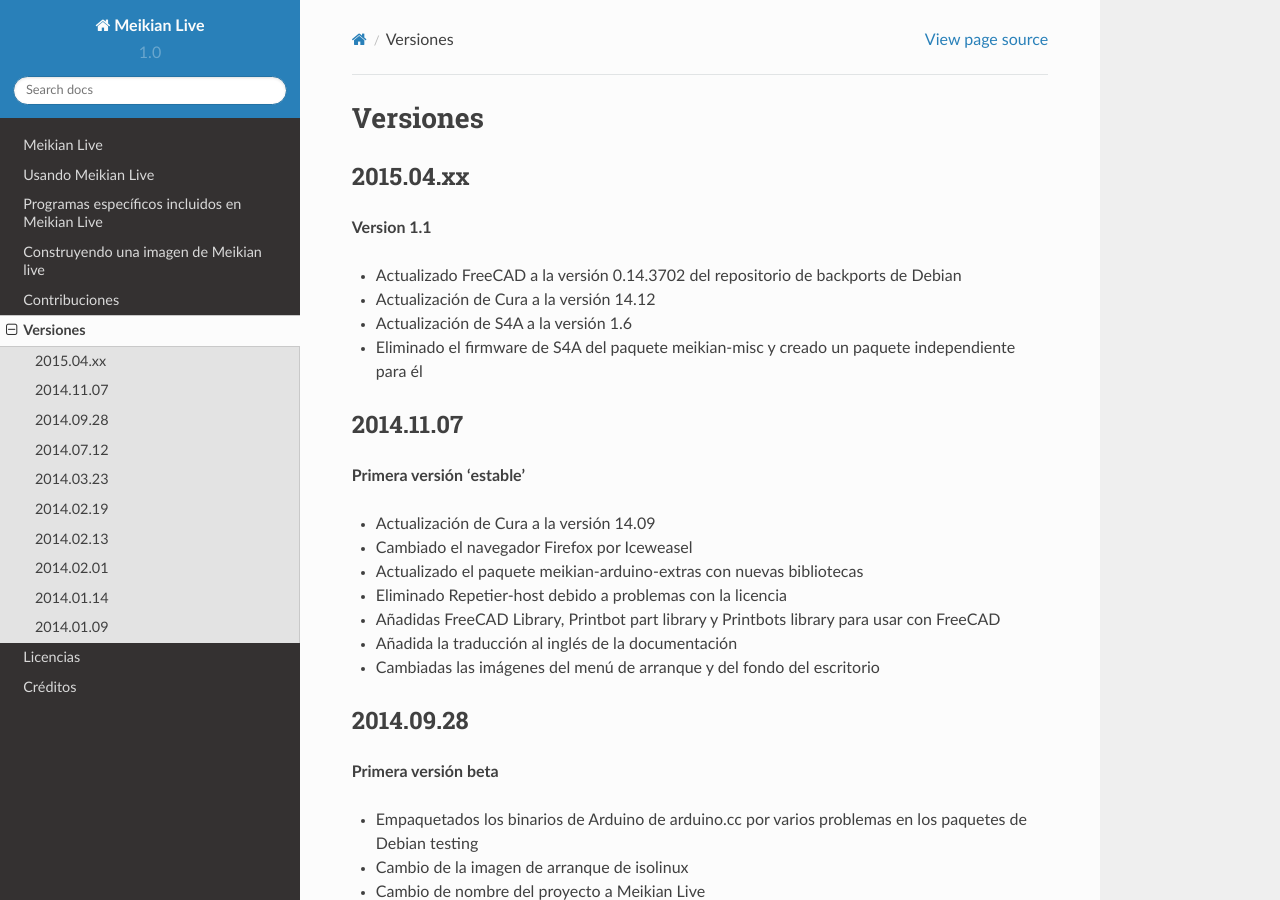
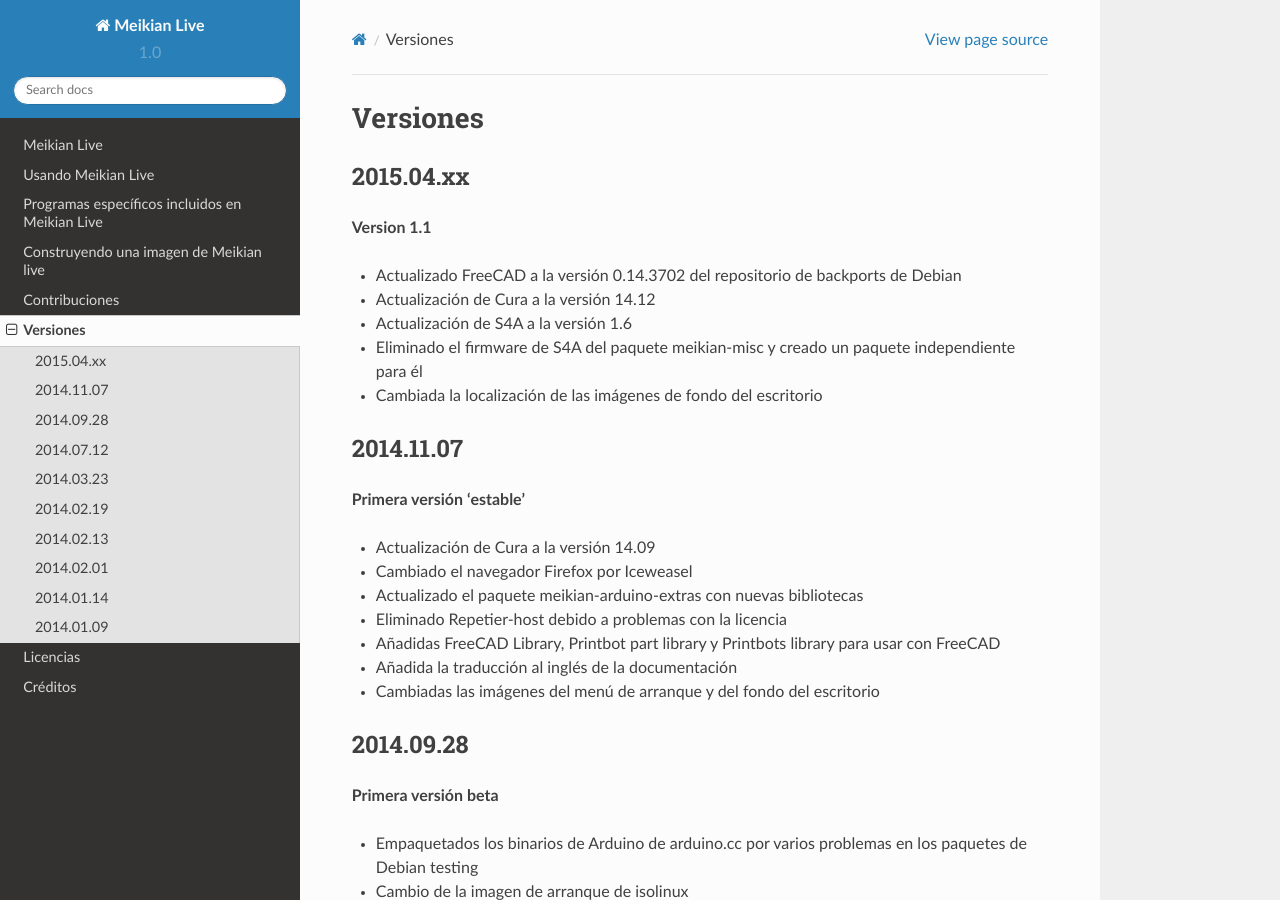
Before and after one commit to mo22de/meikian-dev, a Sphinx documentation site: the page built from docs/es/source/versiones.rst, in a window 1280 px wide and 900 px high. Built offline with Sphinx 7.4.7 and the Read the Docs theme 2.0.0, drawn with Linux system fonts in a browser that asks for light colours.

Commit message:
updated english and spanish documentation

```diff
--- a/HISTORY.rst
+++ b/HISTORY.rst
@@ -13,6 +13,7 @@ History
 * Updated Cura to the 14.12 version
 * Updated S4A to the 1.6 version
 * Removed the S4A firmware from the meikian-misc package and build a standalone package for it
+* Changed the location for the desktop's background images
 
 
 2014.11.07
--- a/docs/es/source/versiones.rst
+++ b/docs/es/source/versiones.rst
@@ -13,6 +13,7 @@ Versiones
 * Actualización de Cura a la versión 14.12
 * Actualización de S4A a la versión 1.6
 * Eliminado el firmware de S4A del paquete meikian-misc y creado un paquete independiente para él
+* Cambiada la localización de las imágenes de fondo del escritorio
 
 
 2014.11.07
```
